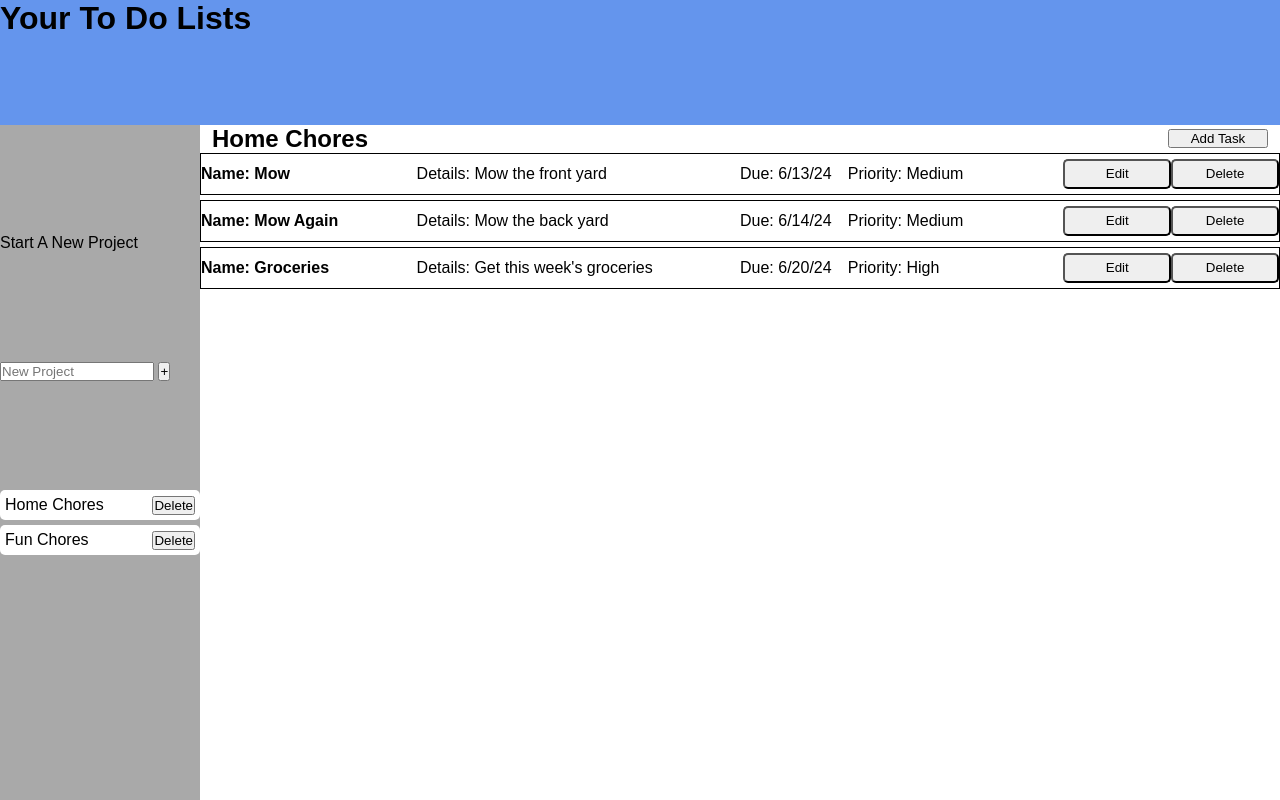
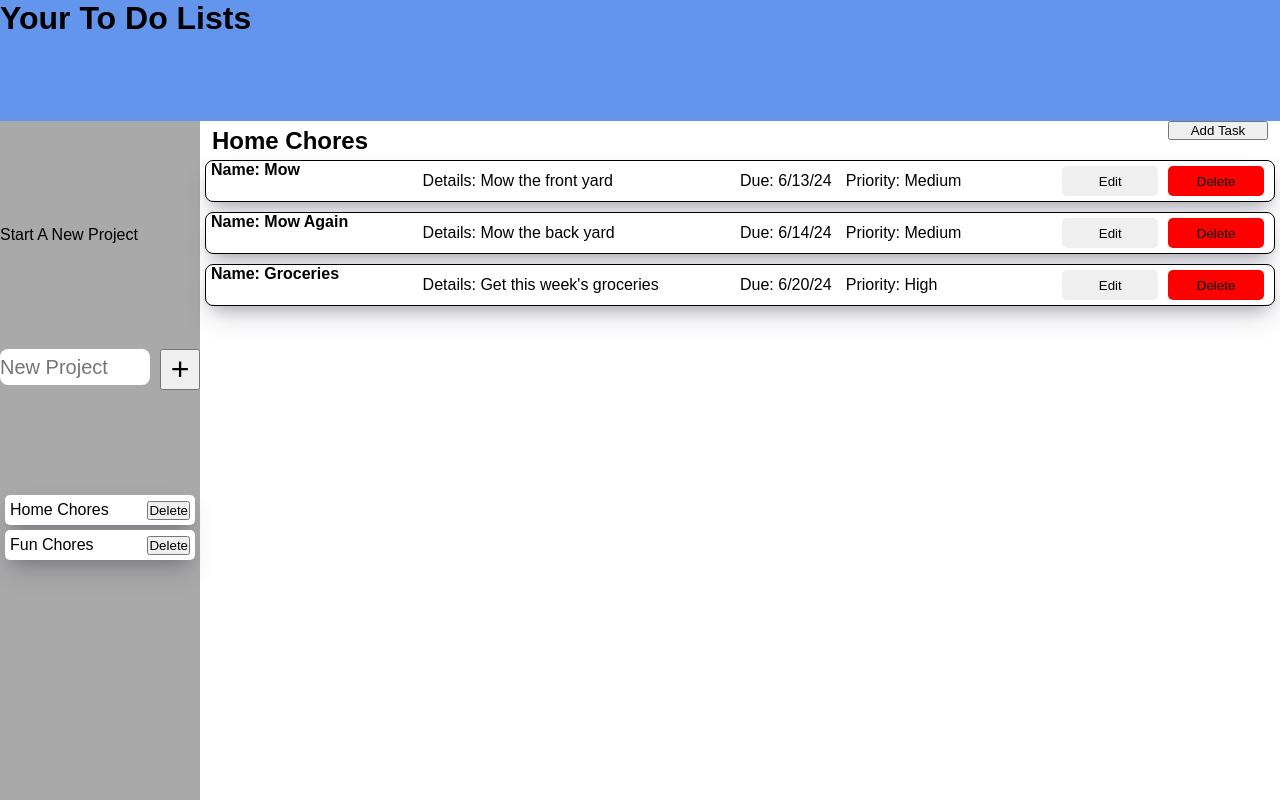
Before and after one commit to Jordy4D/to-do-list, a website built with webpack: page src/index.html in a window 1280 px wide. Built offline with nearby package versions, Linux system fonts and the light colour scheme.

Commit message:
more sidebar styling and task bar styling

```diff
--- a/src/index.html
+++ b/src/index.html
@@ -21,7 +21,10 @@
                 <ul class="project-list" id="project-list" ></ul>
             </div>
             <div id="tasks-container">
-                <span class="tasks-header"><h2 class="tasks-title" id="tasks-title"></h2><button id="add-task">Add Task</button></span>
+                <div class="tasks-header">
+                    <h2 class="tasks-title" id="tasks-title"></h2>
+                    <button id="add-task">Add Task</button>
+                </div>
                 <ul id="tasks-display"></ul>
             </div>
             <div class="edit-task-form-container" id="edit-task-form-container">
--- a/src/style.css
+++ b/src/style.css
@@ -50,7 +50,22 @@ header {
 }
 
 #new-project {
+    font-size: 20px;
     width: 75%;
+    height: 36px;
+    border-radius: 8px;
+    border: none;
+}
+
+#project-init-field {
+    display: flex;
+    justify-content: space-between;
+    align-items: start;
+}
+
+#new-project-init-input {
+    font-size: 2em;
+    width: 20%;
 }
 
 .todos {
@@ -78,19 +93,20 @@ header {
 
 .tasks-header {
     display: flex;
+    align-items: center;
     justify-content: space-between;
-    align-items: center;
     padding-left: 12px;
     padding-right: 12px;
 }
 
 .tasks-header button {
     width: 100px;
+    margin-bottom: 20px;
 }
 
 #tasks-display {
     display: grid;
-    gap: 5px;
+    gap: 10px;
 }
 
 .task {
@@ -98,9 +114,26 @@ header {
     grid-template-columns: repeat(10, 1fr);
     background-color: white;
     border: 1px solid black;
+    border-radius: 8px;
+    margin: 0 5px;
+    padding: 0 5px;
     align-content: center;
+    box-shadow: rgba(50, 50, 93, 0.25) 0px 13px 27px -5px, rgba(0, 0, 0, 0.3) 0px 8px 16px -8px;
+}
 
+.task:hover {
+    background-color: grey;
+    box-shadow: rgba(50, 50, 93, 0.25) 0px 13px 27px -5px, rgba(0, 0, 0, 0.3) 0px 8px 16px -8px;
 }
+
+.task button {
+    border: none;
+    margin: 0 5px;
+}
+
+
+
+.deleteBtn
 
 .task .task-name,
 .task .task-description,
@@ -145,6 +178,7 @@ header {
     height: 75%!important;
     border-radius: 5px;
     grid-column: 10;
+    background-color: red;
 
 }
 
@@ -314,10 +348,18 @@ header {
 
 .project-list li {
     padding: 0 5px;
+    margin: 0 5px;
     background-color: white;
     border-radius: 5px;
     display: flex;
     justify-content: space-between;
     min-height: 30px;
     align-items: center;
+    box-shadow: rgba(50, 50, 93, 0.25) 0px 13px 27px -5px, rgba(0, 0, 0, 0.3) 0px 8px 16px -8px;
+
 }
+
+.project-list li:hover {
+    background-color: orange;
+
+}
```
